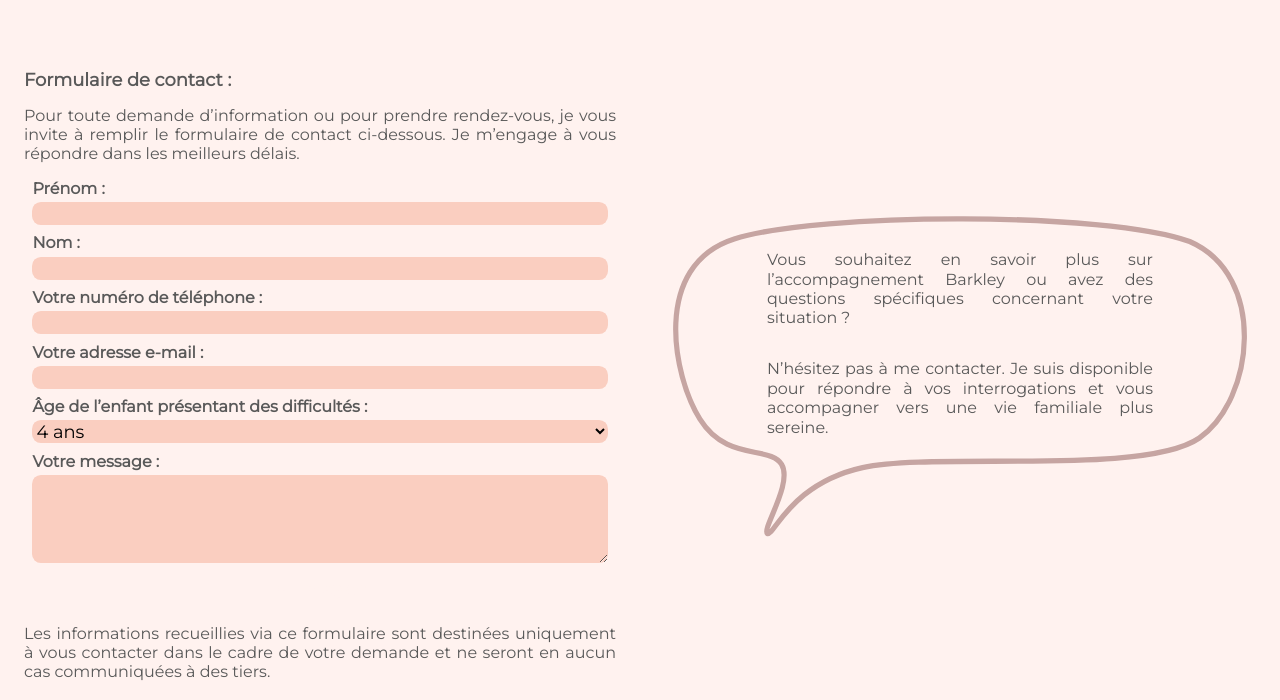
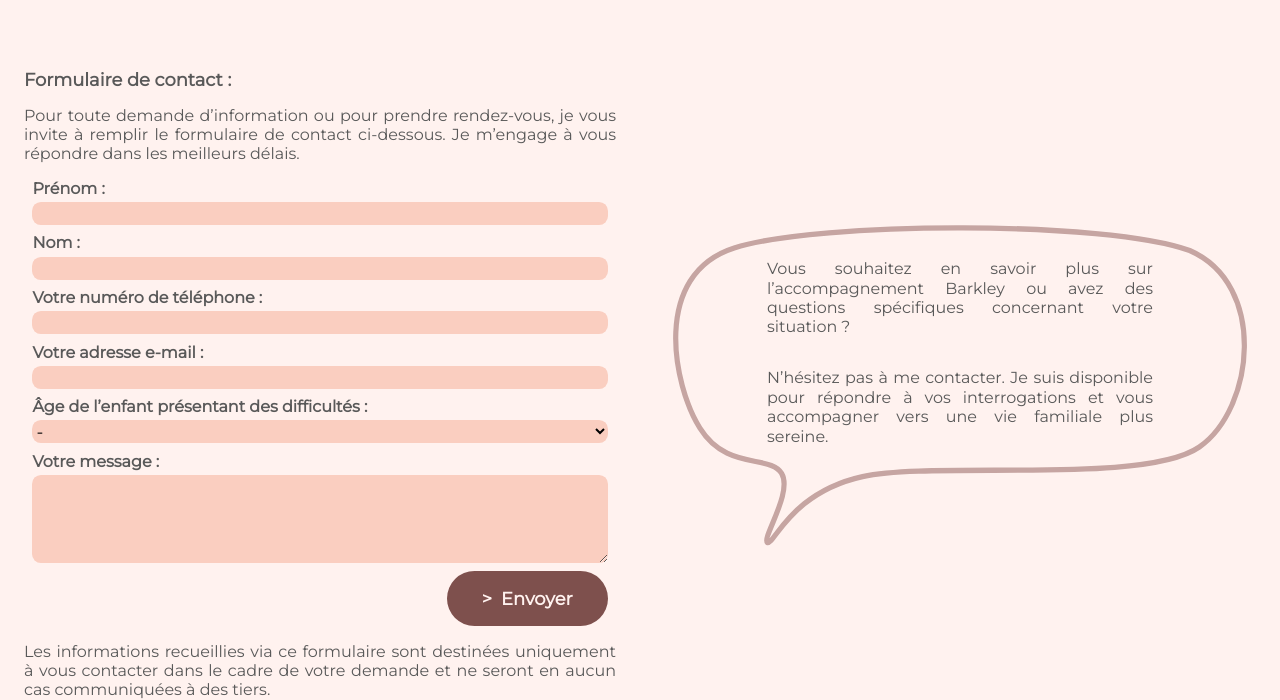
Before and after one commit to lrineau/carolineconsulte.fr, a plain HTML site: page contact.html in a window 1280 px wide. Shown: the part 106-806 px from the top of the page. Drawn offline with Linux system fonts and the light colour scheme.

Commit message:
style formulaire

```diff
--- a/contact.html
+++ b/contact.html
@@ -59,8 +59,8 @@
           </div>
           <div>
             <label for="child-age">Âge de l’enfant présentant des difficultés :</label>
-            <select id="child-age" name="child-age" required>
-              <option disabled>-</option>
+            <select id="child-age" name="child-age">
+              <option>-</option>
               <option>4 ans</option>
               <option>5 ans</option>
               <option>6 ans</option>
@@ -81,7 +81,7 @@
             <textarea id="message" name="message" rows="4" required></textarea>
           </div>
           <div>
-            <button type="submit">Envoyer</button>
+            <button id="envoyer" type="submit">Envoyer</button>
           </div>
         </form>
 
--- a/styles.css
+++ b/styles.css
@@ -1,5 +1,5 @@
 :root {
-  --header-bg-color: #7E504D;
+  --marron: #7E504D;
   --pale-color: #FFF2EF;
   --color1: #FACEC0;
   --color2: #C6A5A2;
@@ -67,7 +67,7 @@ body {
   width: 100%;
   height: var(--header-height);
   display: flex;
-  background-color: var(--header-bg-color);
+  background-color: var(--marron);
   color: var(--pale-color);
 }
 
@@ -330,6 +330,7 @@ li > h3 {
   text-decoration: none;
 }
 
+.align-button,
 form > div {
   margin: 1ex;
   display: flex;
@@ -342,6 +343,7 @@ label {
 
 input,
 select,
+.button,
 button,
 textarea {
   background: var(--color1);
@@ -357,6 +359,7 @@ textarea {
 }
 
 label,
+.button,
 button {
   font-weight: var(--bold);
 }
@@ -365,22 +368,32 @@ label {
   font-size: var(--form-label-font-size);
 }
 
+.button,
 button {
+    display: block;
+    text-decoration: none;
     color: var(--pale-color);
     background-color: var(--marron);
 
     border-width: 0.5em;
+    border-style: solid;
     border-color: rgba(0,0,0,0); /* transparent */
     border-radius: 50em;
 
-    padding: 0 1.5em;
+    padding: 0.5em 1.5em;
 }
 
+.button::before,
 button::before {
   content: ">";
   margin-right: 0.5em;
 }
 
+button[type="submit"] {
+  cursor: pointer;
+}
+
+.align-button > .button,
 #envoyer {
   align-self: flex-end;
 }
```
